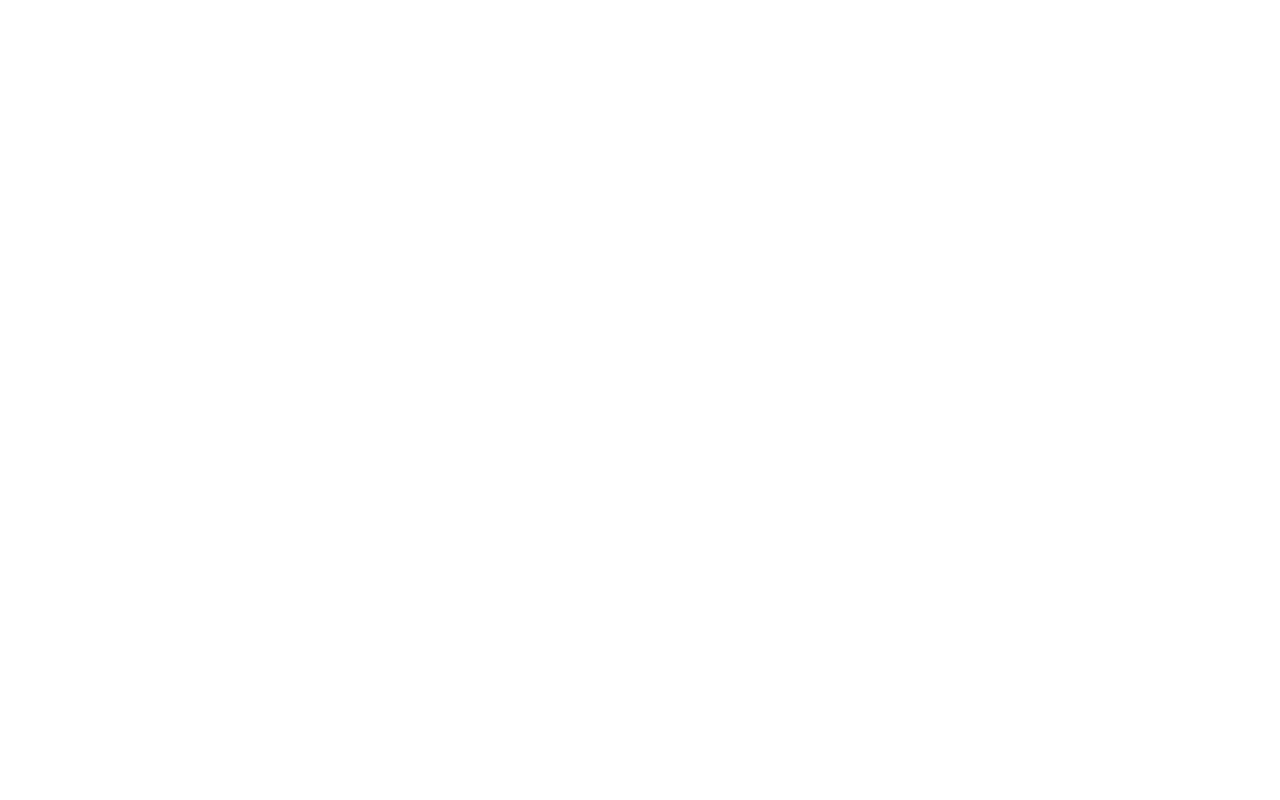
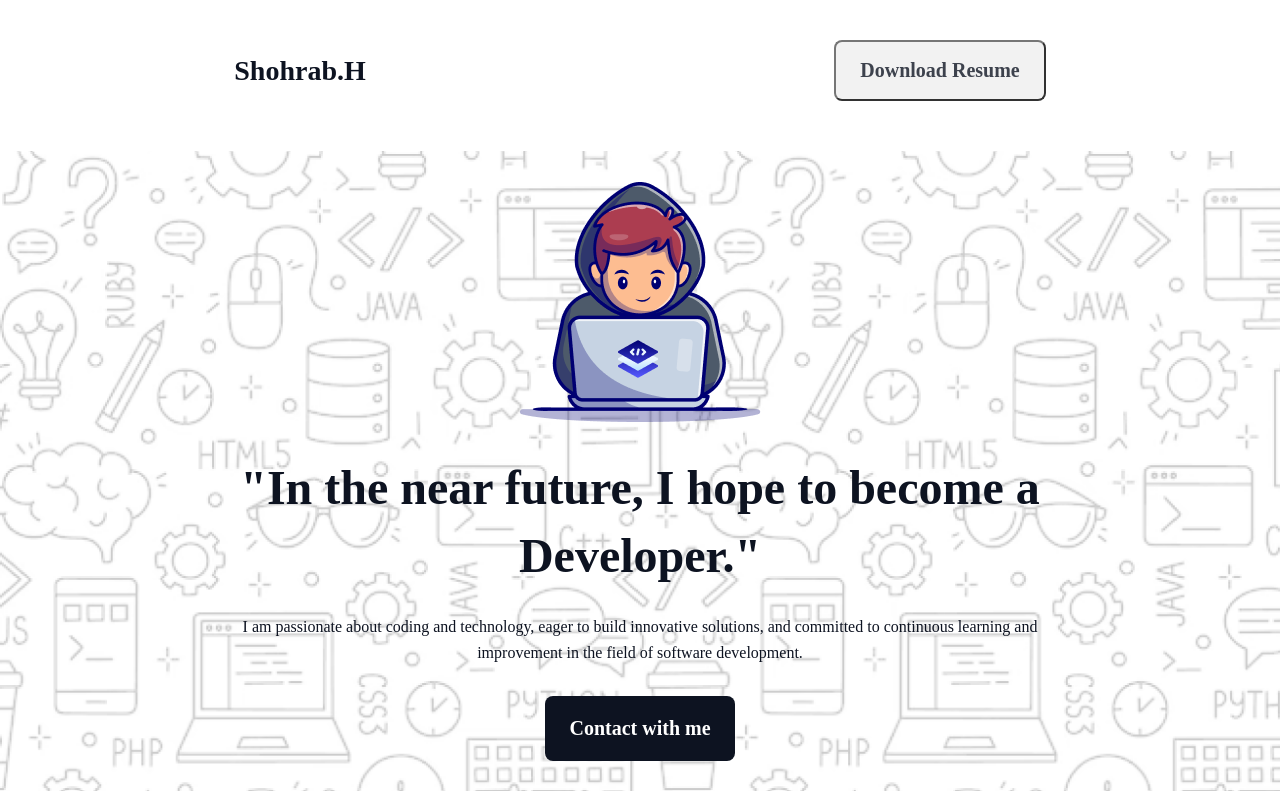
Before and after one commit to shohrab11/B10A1-Challenge-Begins, a plain HTML site: page index.html in a window 1280 px wide. Drawn offline with Linux system fonts and the light colour scheme; a web font is replaced by a local one.

Commit message:
hero section is completed

```diff
--- a/index.html
+++ b/index.html
@@ -14,9 +14,18 @@
     <header>
         <!-- navbar start here   -->
         <nav>
-
+            <h3 class="nav-text">Shohrab.H</h3>
+            <button class="nav-btn">Download Resume</button>
         </nav>
         <!-- navbar end here   -->
+         <!-- Hero section start here   -->
+         <section class="hero-section">
+            <img src="images/Group.png" alt="">
+            <h1 class="hero-title">"In the near future, I hope to become a Developer."</h1>
+            <p class="hero-description">I am passionate about coding and technology, eager to build innovative solutions, and committed to continuous learning and improvement in the field of software development.</p>
+            <button class="hero-btn">Contact with me</button>
+         </section>
+          <!-- Hero section end here   -->
     </header>
     <main></main>
     <footer></footer>
--- a/style/styles.css
+++ b/style/styles.css
@@ -8,6 +8,14 @@ body {
     font-family: "Azeret Mono", monospace;
 }
 
+/* navbar start here  */
+nav {
+    display: flex;
+    align-items: center;
+    justify-content: space-around;
+    margin-top: 40px;
+}
+
 .nav-text {
     color: #0D1321;
     font-family: "Azeret Mono";
@@ -16,6 +24,77 @@ body {
     font-weight: 800;
     line-height: normal;
 }
-.nav{
+
+.nav-btn {
+    padding: 17px 24px;
+    gap: 10px;
+    color: #0D1321;
+    text-align: center;
+    font-family: "Azeret Mono";
+    font-size: 20px;
+    font-style: normal;
+    font-weight: 600;
+    line-height: normal;
+    opacity: 0.8;
+    border-radius: 8px;
+    cursor: pointer;
+}
+
+/* navbar end here  */
+
+/* Hero section start here  */
+.hero-section {
+    background-image: url('../images/herobg.png');
+    background-repeat: no-repeat;
+    background-size: cover;
+    max-width: 1349px;
+    height: 640px;
+    margin-top: 50px;
+    padding: 0 220px;
+    display: flex;
+    justify-content: center;
+    align-items: center;
+    flex-direction: column;
+}
+
+.hero-title {
+    color: #0D1321;
+    text-align: center;
+    font-family: "Azeret Mono";
+    font-size: 48px;
+    font-style: normal;
+    font-weight: 800;
+    line-height: 68px;
+    border-radius: 8px;
+    margin-top: 32px;
+}
+
+.hero-description {
+    color: #0D1321;
+    text-align: center;
+    font-family: "Azeret Mono";
+    font-size: 16px;
+    font-style: normal;
+    font-weight: 400;
+    line-height: 26px;
+    margin-top: 24px;
 
 }
+
+.hero-btn {
+    padding: 21px 24px;
+    border-radius: 8px;
+    background-color: #0D1321;
+    color: #FFF;
+    text-align: center;
+    font-family: "Azeret Mono";
+    font-size: 20px;
+    font-style: normal;
+    font-weight: 600;
+    line-height: normal;
+    border: none;
+    cursor: pointer;
+    margin-top: 30px;
+}
+
+/* Hero section end here  */
```
Also changed, not shown: images/herobg.png (renamed from images/Hero-bg.png).
